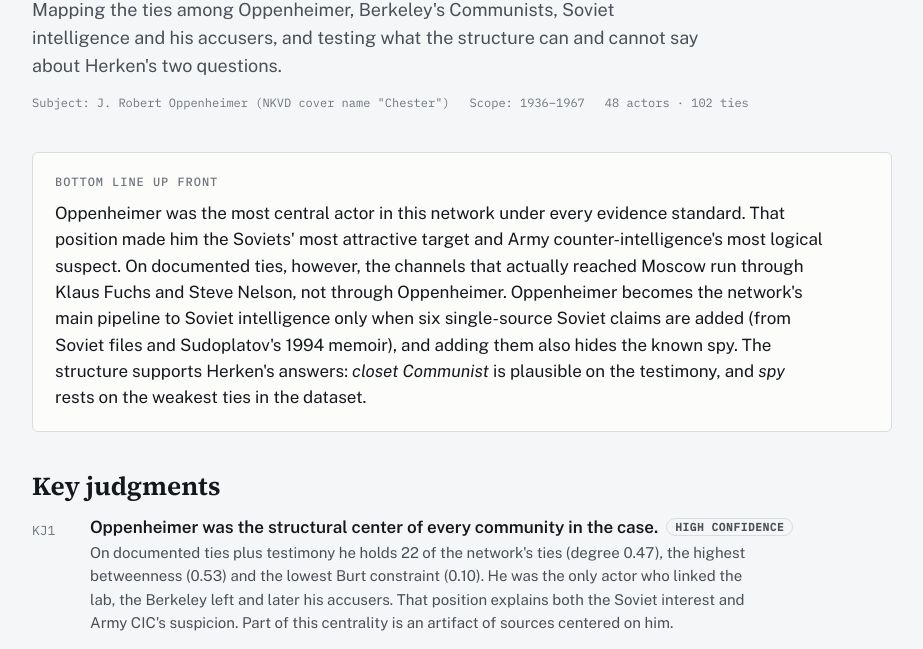
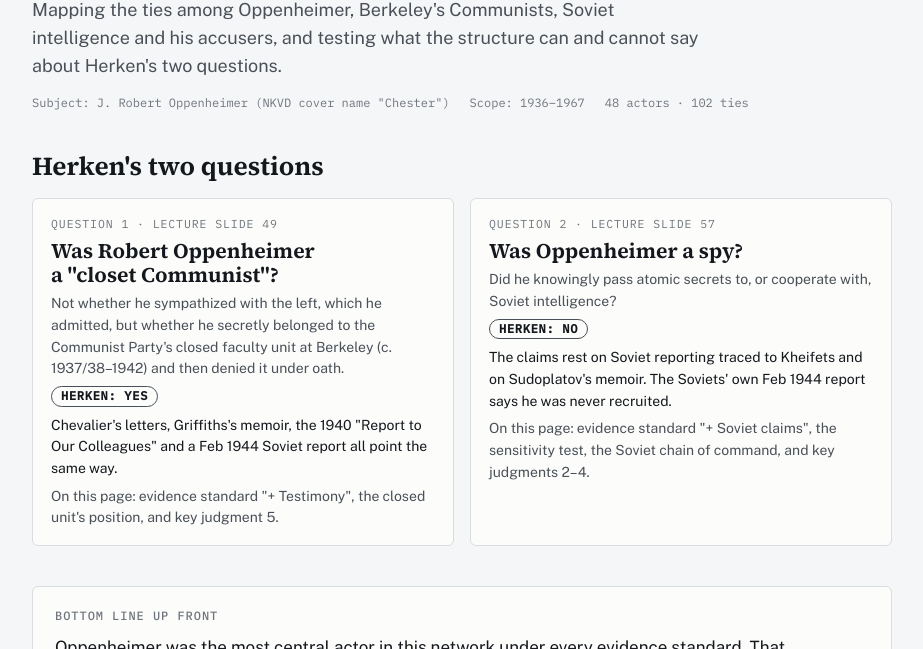
Before and after one commit to devprojects-mk/chester-network, a plain HTML site: page index.html in a window 1280 px wide. Shown: the part 144-793 px from the top of the page, without its empty margins (18-941 px from the left). Drawn offline with nearby package versions, Linux system fonts and the light colour scheme.

Commit message:
Add files via upload
Added Herken’s two questions referenced

```diff
--- a/index.html
+++ b/index.html
@@ -28,7 +28,8 @@
   --sci:#3987e5; --left:#199e70; --sov:#d95926; --usg:#9ba0a8; --edge:#5d646c; --edge-neg:#40464d; --neg:#ff8fa3; color-scheme:dark}
 *{box-sizing:border-box}
 body{background:var(--bg);color:var(--ink);font-family:var(--f-body);font-size:15px;line-height:1.55;padding-inline:20px;padding-block:28px 64px}
-.wrap{max-width:1180px;margin:0 auto;display:grid;gap:40px}
+.wrap{max-width:1180px;margin:0 auto;display:grid;grid-template-columns:minmax(0,1fr);gap:40px}
+section{min-width:0;grid-template-columns:minmax(0,1fr)}
 .col{max-width:760px}
 h1,h2,h3{font-family:var(--f-display);font-weight:650;text-wrap:balance;margin:0;line-height:1.15}
 h1{font-size:clamp(34px,5vw,50px);letter-spacing:-.01em}
@@ -40,6 +41,13 @@ p{margin:0}
 header{display:grid;gap:14px}
 .meta{display:flex;flex-wrap:wrap;gap:8px 20px;font-family:var(--f-mono);font-size:12px;color:var(--ink-3)}
 section{display:grid;gap:16px}
+.qs{display:grid;grid-template-columns:repeat(auto-fit,minmax(300px,1fr));gap:16px;max-width:860px}
+.q{border:1px solid var(--rule);background:var(--panel);border-radius:6px;padding:16px 18px;display:grid;gap:6px;align-content:start;min-width:0}
+.q .qn{font-family:var(--f-mono);font-size:11.5px;letter-spacing:.08em;text-transform:uppercase;color:var(--ink-3)}
+.q h3{font-family:var(--f-display);font-size:21px;font-weight:650}
+.q p{font-size:14px;color:var(--ink-2)}
+.q .ans{display:flex;gap:8px;align-items:baseline;flex-wrap:wrap;font-size:14px}
+.q .ans b{font-family:var(--f-mono);font-size:12px;letter-spacing:.06em;border:1px solid var(--ink-2);border-radius:999px;padding:0 9px;color:var(--ink)}
 .bluf{border:1px solid var(--rule);background:var(--panel);border-radius:6px;padding:20px 22px;display:grid;gap:8px;max-width:860px}
 .bluf strong{font-family:var(--f-mono);font-size:12px;letter-spacing:.08em;color:var(--ink-3);font-weight:500}
 .bluf p{font-size:17px;max-width:74ch}
@@ -165,6 +173,26 @@ ul.plain{margin:0;padding-left:18px;display:grid;gap:6px;color:var(--ink-2);max-
   <p class="dek">Mapping the ties among Oppenheimer, Berkeley's Communists, Soviet intelligence and his accusers, and testing what the structure can and cannot say about Herken's two questions.</p>
   <div class="meta"><span>Subject: J. Robert Oppenheimer (NKVD cover name "Chester")</span><span>Scope: 1936–1967</span><span id="scopeCount"></span></div>
 </header>
+
+<section>
+  <h2>Herken's two questions</h2>
+  <div class="qs">
+    <div class="q">
+      <span class="qn">Question 1 · lecture slide 49</span>
+      <h3>Was Robert Oppenheimer a "closet Communist"?</h3>
+      <p>Not whether he sympathized with the left, which he admitted, but whether he secretly belonged to the Communist Party's closed faculty unit at Berkeley (c. 1937/38–1942) and then denied it under oath.</p>
+      <div class="ans"><b>HERKEN: YES</b><span>Chevalier's letters, Griffiths's memoir, the 1940 "Report to Our Colleagues" and a Feb 1944 Soviet report all point the same way.</span></div>
+      <p>On this page: evidence standard "+ Testimony", the closed unit's position, and key judgment 5.</p>
+    </div>
+    <div class="q">
+      <span class="qn">Question 2 · lecture slide 57</span>
+      <h3>Was Oppenheimer a spy?</h3>
+      <p>Did he knowingly pass atomic secrets to, or cooperate with, Soviet intelligence?</p>
+      <div class="ans"><b>HERKEN: NO</b><span>The claims rest on Soviet reporting traced to Kheifets and on Sudoplatov's memoir. The Soviets' own Feb 1944 report says he was never recruited.</span></div>
+      <p>On this page: evidence standard "+ Soviet claims", the sensitivity test, the Soviet chain of command, and key judgments 2–4.</p>
+    </div>
+  </div>
+</section>
 
 <section>
   <div class="bluf">
```
